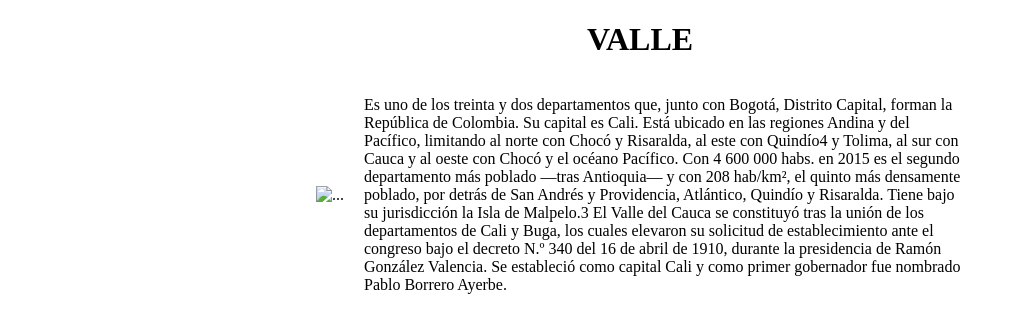
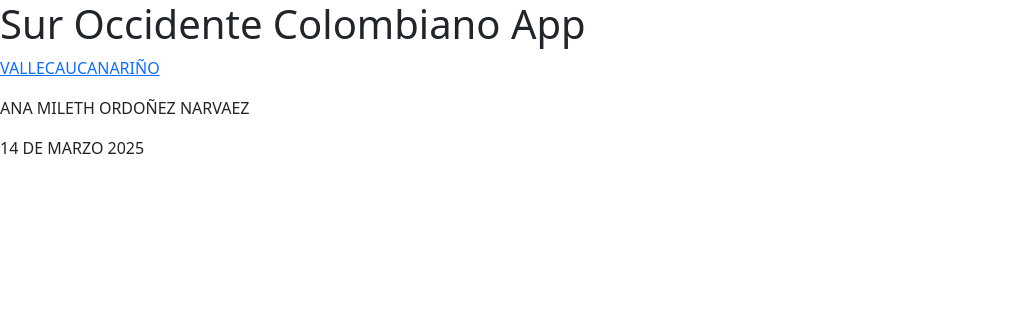
Before and after one commit to anaordonez424/parcial1ana.github.io, a plain HTML site: page index.html in a window 1280 px wide. Shown: the whole page, without its empty margins (0-1023 px from the left). Drawn offline with nearby package versions, Linux system fonts and the light colour scheme.

```diff
--- a/index.html
+++ b/index.html
@@ -3,48 +3,23 @@
 <head>
     <meta charset="UTF-8">
     <meta name="viewport" content="width=device-width, initial-scale=1.0">
-    <title>Document</title>
-    <style>
-        /* Estilo para centrar el título */
-        h1 {
-            text-align: center;
-        }
-
-        /* Estilo para el contenedor de la imagen y el texto */
-        .content {
-            display: flex;
-            align-items: center;
-            justify-content: center;
-        }
-
-        /* Estilo para la imagen */
-        .img-thumbnail {
-            margin-right: 20px;
-        }
-
-        /* Estilo para el texto */
-        .text {
-            max-width: 600px;
-        }
-    </style>
+    <title>Sur Occidente Colombiano</title>
+    <link href="https://cdn.jsdelivr.net/npm/bootstrap@5.3.3/dist/css/bootstrap.min.css" rel="stylesheet" integrity="sha384-QWTKZyjpPEjISv5WaRU9OFeRpok6YctnYmDr5pNlyT2bRjXh0JMhjY6hW+ALEwIH" crossorigin="anonymous">
 </head>
 <body>
-    <h1>VALLE</h1>
-    <div class="content">
-        <img src="VALLE.img" class="img-thumbnail" alt="...">
-        <p class="text">Es uno de los treinta y dos departamentos que, junto con Bogotá, Distrito Capital,
-            forman la República de Colombia. Su capital es Cali. Está ubicado en las regiones
-            Andina y del Pacífico, limitando al norte con Chocó y Risaralda, al este con Quindío4
-            y Tolima, al sur con Cauca y al oeste con Chocó y el océano Pacífico.
-            Con 4 600 000 habs. en 2015 es el segundo departamento más poblado —tras Antioquia— y
-            con 208 hab/km², el quinto más densamente poblado, por detrás de
-            San Andrés y Providencia, Atlántico, Quindío y Risaralda.
-            Tiene bajo su jurisdicción la Isla de Malpelo.3
-            El Valle del Cauca se constituyó tras la unión de los departamentos de Cali y Buga,
-            los cuales elevaron su solicitud de establecimiento ante el congreso bajo el decreto
-            N.º 340 del 16 de abril de 1910, durante la presidencia de Ramón González Valencia.
-            Se estableció como capital Cali y como primer gobernador fue nombrado
-            Pablo Borrero Ayerbe.</p>
-    </div>
+    <h1>Sur Occidente Colombiano App</h1>
+    <nav aria-label="Page navigation example">
+        <ul class="pagination">
+          <li class="page-item"><a class="VALLE" href="#">VALLE</a></li>
+          <li class="page-item"><a class="CAUCA" href="#">CAUCA</a></li>
+          <li class="page-item"><a class="NARIÑO" href="#">NARIÑO</a></li>
+        </ul>
+      </nav>
+
+
+      <P>ANA MILETH ORDOÑEZ NARVAEZ</P>
+      <P>14 DE MARZO 2025</P>
+
+      <script src="https://cdn.jsdelivr.net/npm/bootstrap@5.3.3/dist/js/bootstrap.bundle.min.js" integrity="sha384-YvpcrYf0tY3lHB60NNkmXc5s9fDVZLESaAA55NDzOxhy9GkcIdslK1eN7N6jIeHz" crossorigin="anonymous"></script>
 </body>
 </html>
```
Also changed, not shown: NARIÑO/imgn/index.html (added, +11 -0 lines), VALLE/imgv/index.html (added, +27 -0 lines).
